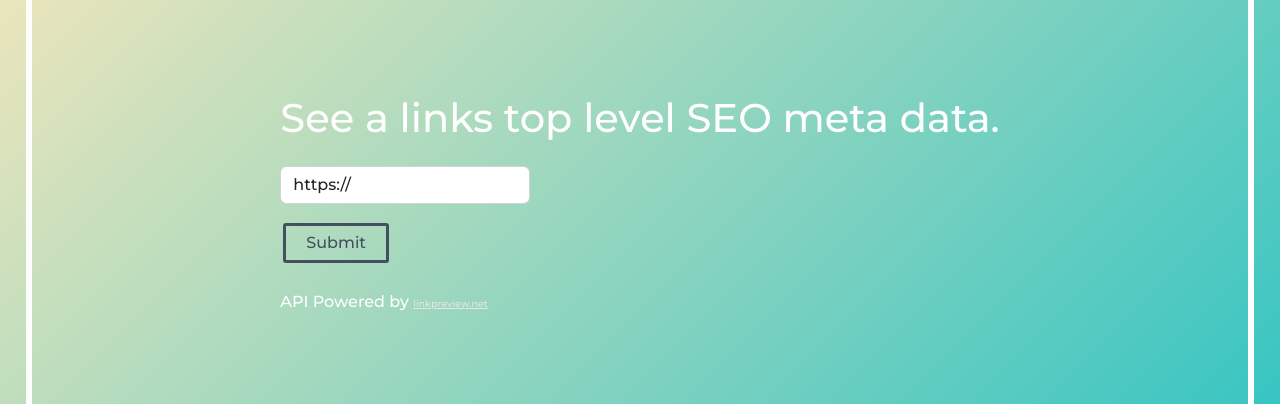
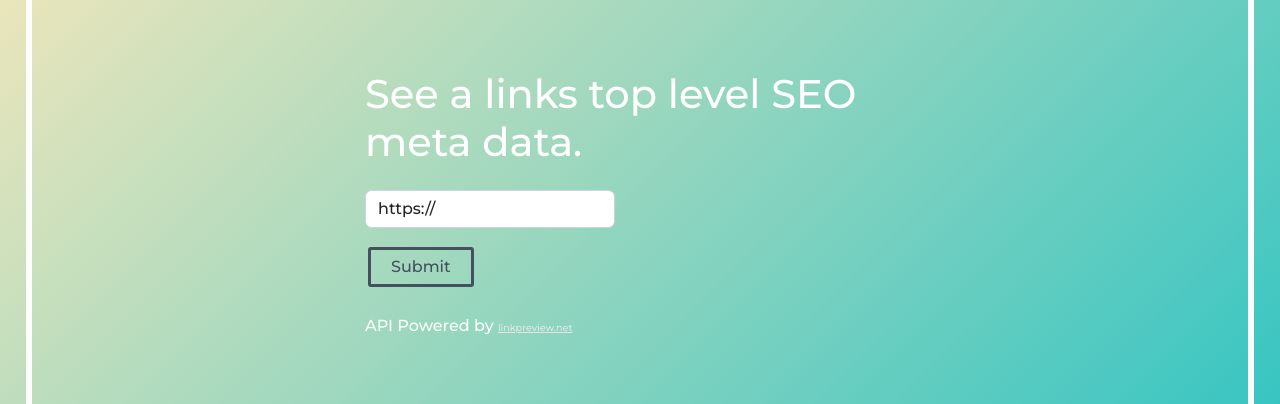
Before and after one commit to rhyspjudd-dev/meta-api, a Vue app: page / in a window 1280 px wide. Shown: the part 188-592 px from the top of the page. Built offline with nearby package versions, Linux system fonts and the light colour scheme.

Commit message:
container max width

```diff
--- a/src/App.vue
+++ b/src/App.vue
@@ -37,6 +37,10 @@ body {
     overflow: hidden;
     color: #fefefe;
     font-family: 'Montserrat', sans-serif;
+}
+
+section {
+  max-width: 550px;
 }
 
 .overlay {
--- a/src/components/InputField.vue
+++ b/src/components/InputField.vue
@@ -76,11 +76,3 @@
 
     }
 </script>
-
-<style>
-
-.finalMeta {
-    display: none;
-}
-
-</style>
```
